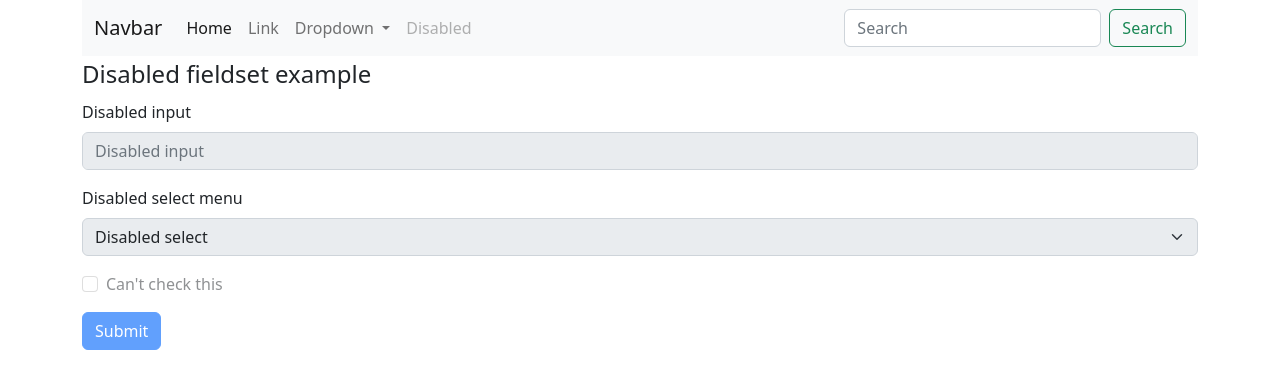
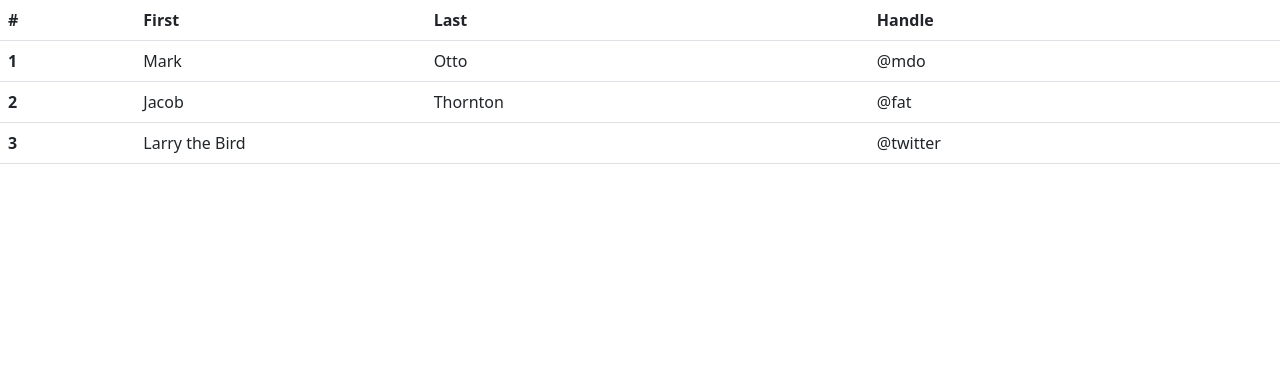
Before and after one commit to Hasanul-Alam/test, a plain HTML site: page index.html in a window 1280 px wide. Drawn offline with nearby package versions, Linux system fonts and the light colour scheme.

Commit message:
Table added

```diff
--- a/index.html
+++ b/index.html
@@ -10,75 +10,38 @@
 </head>
 <body>
 
-        <!-- Navbar Menu Start -->
-    <div class="container">
-        <nav class="navbar navbar-expand-lg bg-light">
-            <div class="container-fluid">
-              <a class="navbar-brand" href="#">Navbar</a>
-              <button class="navbar-toggler" type="button" data-bs-toggle="collapse" data-bs-target="#navbarSupportedContent" aria-controls="navbarSupportedContent" aria-expanded="false" aria-label="Toggle navigation">
-                <span class="navbar-toggler-icon"></span>
-              </button>
-              <div class="collapse navbar-collapse" id="navbarSupportedContent">
-                <ul class="navbar-nav me-auto mb-2 mb-lg-0">
-                  <li class="nav-item">
-                    <a class="nav-link active" aria-current="page" href="#">Home</a>
-                  </li>
-                  <li class="nav-item">
-                    <a class="nav-link" href="#">Link</a>
-                  </li>
-                  <li class="nav-item dropdown">
-                    <a class="nav-link dropdown-toggle" href="#" role="button" data-bs-toggle="dropdown" aria-expanded="false">
-                      Dropdown
-                    </a>
-                    <ul class="dropdown-menu">
-                      <li><a class="dropdown-item" href="#">Action</a></li>
-                      <li><a class="dropdown-item" href="#">Another action</a></li>
-                      <li><hr class="dropdown-divider"></li>
-                      <li><a class="dropdown-item" href="#">Something else here</a></li>
-                    </ul>
-                  </li>
-                  <li class="nav-item">
-                    <a class="nav-link disabled">Disabled</a>
-                  </li>
-                </ul>
-                <form class="d-flex" role="search">
-                  <input class="form-control me-2" type="search" placeholder="Search" aria-label="Search">
-                  <button class="btn btn-outline-success" type="submit">Search</button>
-                </form>
-              </div>
-            </div>
-          </nav>
-    </div>
-      <!-- Navbar Menu End -->
+       <!-- Table start -->
+       <table class="table">
+        <thead>
+          <tr>
+            <th scope="col">#</th>
+            <th scope="col">First</th>
+            <th scope="col">Last</th>
+            <th scope="col">Handle</th>
+          </tr>
+        </thead>
+        <tbody>
+          <tr>
+            <th scope="row">1</th>
+            <td>Mark</td>
+            <td>Otto</td>
+            <td>@mdo</td>
+          </tr>
+          <tr>
+            <th scope="row">2</th>
+            <td>Jacob</td>
+            <td>Thornton</td>
+            <td>@fat</td>
+          </tr>
+          <tr>
+            <th scope="row">3</th>
+            <td colspan="2">Larry the Bird</td>
+            <td>@twitter</td>
+          </tr>
+        </tbody>
+      </table>
+      <!-- End table -->
 
-      <!-- Form Start -->
-      <div class="container">
-        <form>
-            <fieldset disabled>
-              <legend>Disabled fieldset example</legend>
-              <div class="mb-3">
-                <label for="disabledTextInput" class="form-label">Disabled input</label>
-                <input type="text" id="disabledTextInput" class="form-control" placeholder="Disabled input">
-              </div>
-              <div class="mb-3">
-                <label for="disabledSelect" class="form-label">Disabled select menu</label>
-                <select id="disabledSelect" class="form-select">
-                  <option>Disabled select</option>
-                </select>
-              </div>
-              <div class="mb-3">
-                <div class="form-check">
-                  <input class="form-check-input" type="checkbox" id="disabledFieldsetCheck" disabled>
-                  <label class="form-check-label" for="disabledFieldsetCheck">
-                    Can't check this
-                  </label>
-                </div>
-              </div>
-              <button type="submit" class="btn btn-primary">Submit</button>
-            </fieldset>
-          </form>
-      </div>
-      <!-- Form -->
 
 
     <!-- Bootstrap js link -->
```
